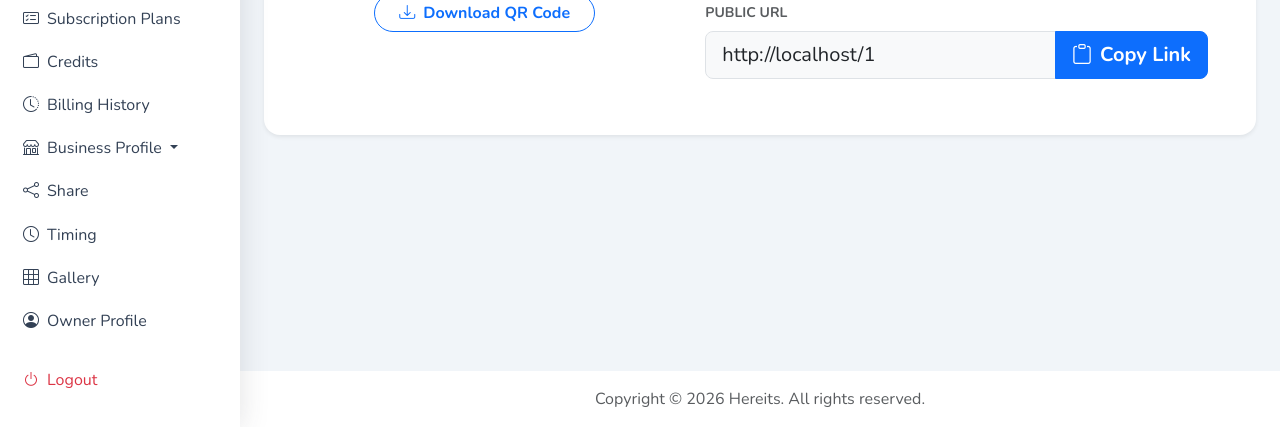
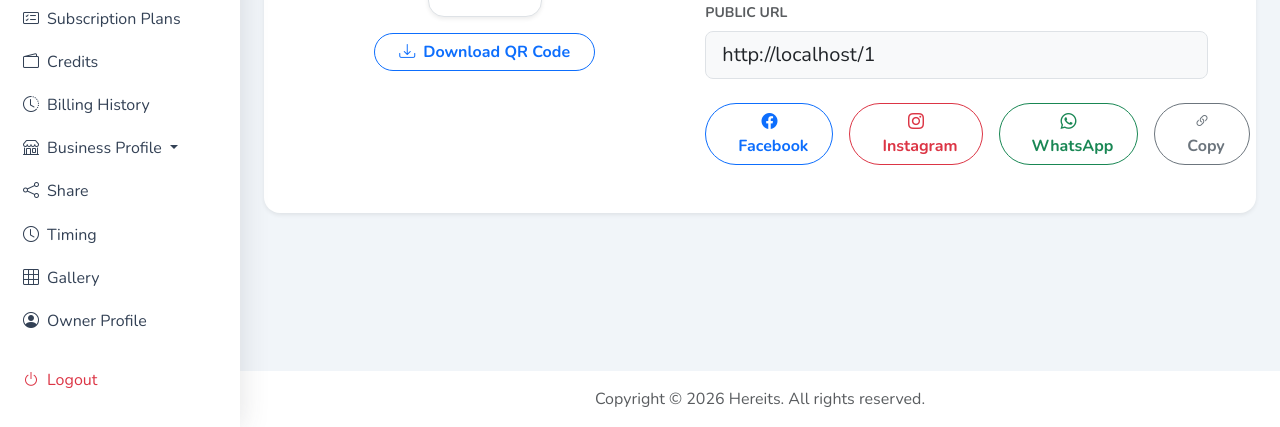
Before and after one commit to ravindra2912/hereits, a Laravel app: template resources/views/business/setting/business_share.blade.php in a window 1280 px wide. Shown: the part 373-800 px from the top of the page. Run offline with Laravel 12, Linux system fonts and the light colour scheme; the template is opened without the code that fills it, so the values that code supplies are empty; the visitor is signed in with stand-in values (Sample User, id 1); style sheets or scripts are compiled from the project's sources; some libraries are stand-ins or nearby versions.

Commit message:
improve share

```diff
--- a/resources/views/business/setting/business_share.blade.php
+++ b/resources/views/business/setting/business_share.blade.php
@@ -32,12 +32,53 @@
                 <p class="text-muted mb-4">Share this link directly with your customers to redirect them to your business page. You can also print the QR code and display it at your store.</p>
 
                 <label class="form-label small fw-bold text-uppercase text-muted">Public URL</label>
-                <div class="input-group input-group-lg mb-2">
-                    <input type="text" id="qrText" class="form-control bg-light" value="{{ route('business-details', $business->slug) }}" readonly>
-                    <button class="btn btn-primary fw-bold" type="button" id="copylink" data-url="{{ route('business-details', $business->slug) }}">
-                        <i class="bi bi-clipboard me-2"></i>Copy Link
+                <div class="mb-4">
+                    <input type="text" id="qrText" class="form-control form-control-lg bg-light" value="{{ route('business-details', $business->slug) }}" readonly>
+                </div>
+
+                <div class="d-flex flex-nowrap gap-2 gap-md-3">
+                    <a href="https://www.facebook.com/sharer/sharer.php?u={{ urlencode(route('business-details', $business->slug)) }}" target="_blank" class="btn btn-outline-primary rounded-pill px-3 px-md-4 fw-bold" title="Share on Facebook">
+                        <i class="bi bi-facebook"></i><span class="d-none d-md-inline ms-2">Facebook</span>
+                    </a>
+                    <a href="https://www.instagram.com/" target="_blank" class="btn btn-outline-danger rounded-pill px-3 px-md-4 fw-bold" title="Share on Instagram">
+                        <i class="bi bi-instagram"></i><span class="d-none d-md-inline ms-2">Instagram</span>
+                    </a>
+                    <button type="button" class="btn btn-outline-success rounded-pill px-3 px-md-4 fw-bold" data-bs-toggle="modal" data-bs-target="#whatsappModal" title="Share on WhatsApp">
+                        <i class="bi bi-whatsapp"></i><span class="d-none d-md-inline ms-2">WhatsApp</span>
+                    </button>
+                    <button type="button" class="btn btn-outline-secondary rounded-pill px-3 px-md-4 fw-bold social-copylink" data-url="{{ route('business-details', $business->slug) }}" title="Copy Link">
+                        <i class="bi bi-link-45deg"></i><span class="d-none d-md-inline ms-2">Copy</span>
                     </button>
                 </div>
+            </div>
+        </div>
+    </div>
+</div>
+
+<!-- WhatsApp Share Modal -->
+<div class="modal fade" id="whatsappModal" tabindex="-1" aria-labelledby="whatsappModalLabel" aria-hidden="true">
+    <div class="modal-dialog modal-dialog-centered">
+        <div class="modal-content border-0 shadow rounded-4">
+            <div class="modal-header border-bottom-0 pb-0">
+                <h5 class="modal-title fw-bold" id="whatsappModalLabel">Share via WhatsApp</h5>
+                <button type="button" class="btn-close" data-bs-dismiss="modal" aria-label="Close"></button>
+            </div>
+            <div class="modal-body p-4">
+                <p class="text-muted mb-4">Enter the contact number (with country code) you want to share your business link with.</p>
+                <div class="mb-3">
+                    <label for="whatsappNumber" class="form-label small fw-bold text-uppercase text-muted">Contact Number</label>
+                    <div class="input-group">
+                        <span class="input-group-text bg-light border-end-0"><i class="bi bi-telephone"></i></span>
+                        <input type="number" class="form-control bg-light border-start-0" id="whatsappNumber" placeholder="Enter contact number here">
+                    </div>
+                    <small class="text-muted mt-2 d-block">Example: 91 followed by your 10-digit number.</small>
+                </div>
+            </div>
+            <div class="modal-footer border-top-0 pt-0">
+                <button type="button" class="btn btn-light rounded-pill px-4" data-bs-dismiss="modal">Cancel</button>
+                <button type="button" class="btn btn-success rounded-pill px-4 fw-bold" id="shareToWhatsapp">
+                    <i class="bi bi-share me-2"></i>Share
+                </button>
             </div>
         </div>
     </div>
@@ -47,7 +88,7 @@
 
 @push('js')
 <script>
-    $('#copylink').click(function() {
+    $('.social-copylink').click(function() {
         var $temp = $("<input>");
         $("body").append($temp);
         $temp.val($(this).data('url')).select();
@@ -55,5 +96,25 @@
         $temp.remove();
         toastr.success("Link copied to clipboard");
     });
+
+    $('#shareToWhatsapp').click(function() {
+        var number = $('#whatsappNumber').val();
+        var url = $('#copylink').data('url');
+
+        if (!number) {
+            toastr.error("Please enter a contact number");
+            return;
+        }
+
+        // Remove any non-numeric characters just in case
+        number = number.replace(/\D/g, '');
+
+        var whatsappUrl = "https://wa.me/" + number + "?text=" + encodeURIComponent("Check out my business: " + url);
+        window.open(whatsappUrl, '_blank');
+
+        // Close modal
+        var modal = bootstrap.Modal.getInstance(document.getElementById('whatsappModal'));
+        modal.hide();
+    });
 </script>
 @endpush
```
